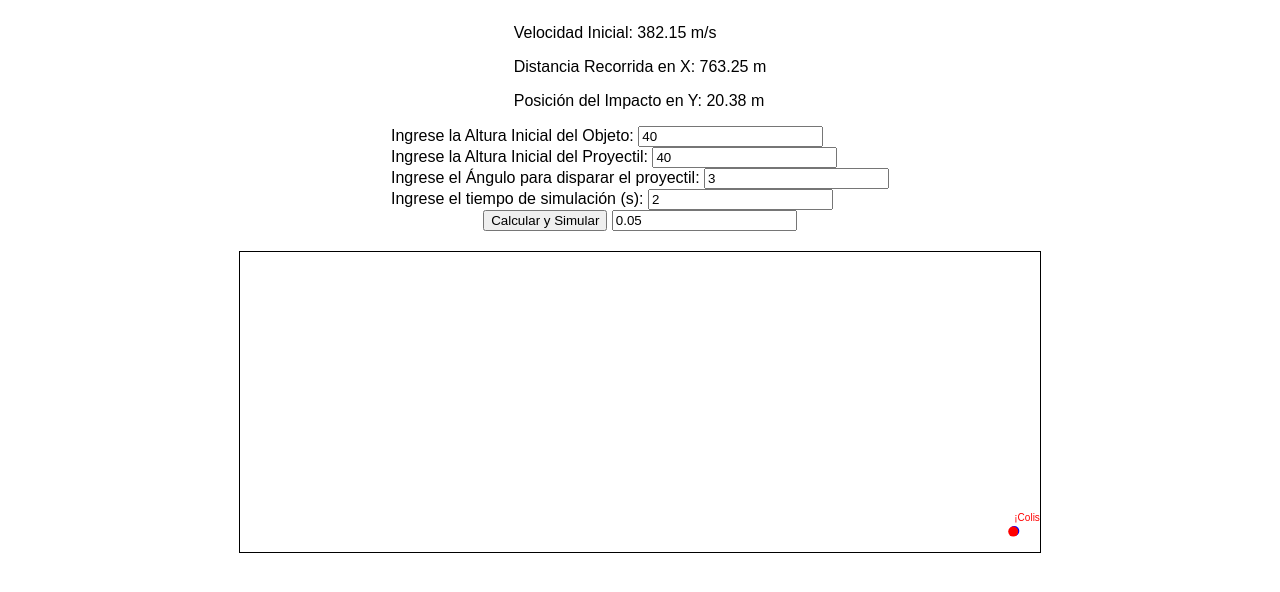
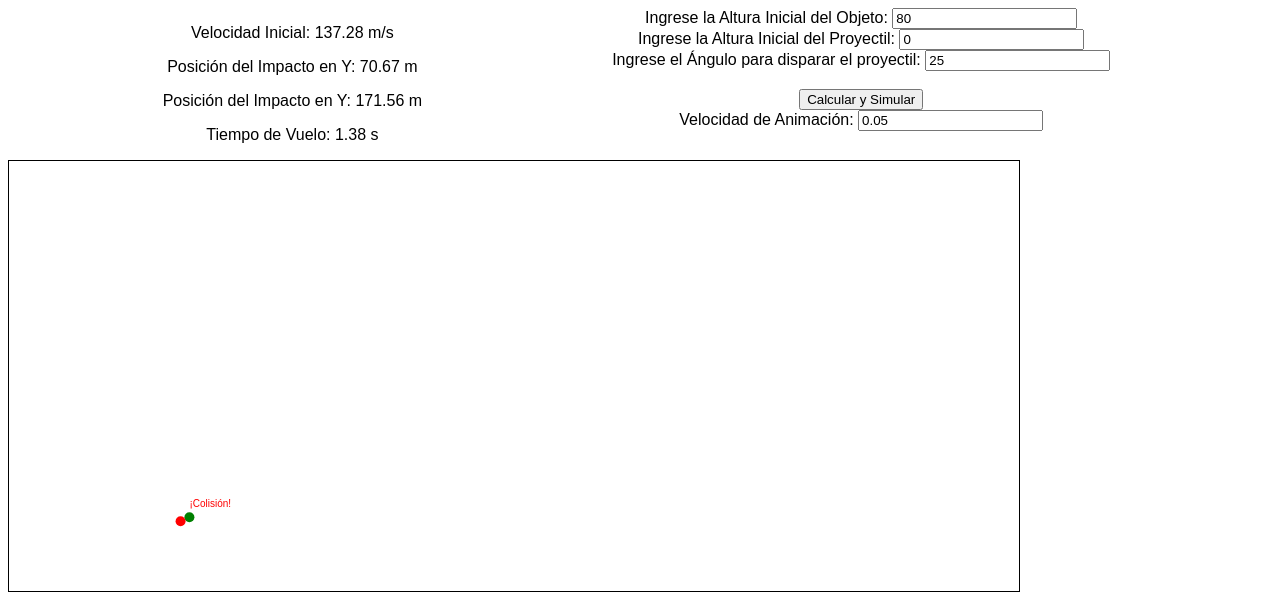
Before and after one commit to AsherGarciaO/Practica, a plain HTML site: page index.html in a window 1280 px wide. Both pictures are taken after a click on the button "Calcular y Simular". Drawn offline with Linux system fonts and the light colour scheme.

Commit message:
Agregado

```diff
--- a/css/styles.css
+++ b/css/styles.css
@@ -1,11 +1,22 @@
 body{
     font-family: Arial;
-    display: flex;
-    flex-direction: column;
-    align-items: center;
+}
+
+.content{
+    text-align: center;
+    width: 45%;
+    float: left;
 }
 
 #canvas {
     border: 1px solid black;
-    margin-top: 20px;
 }
+
+.clearfix{
+    clear: both;
+}
+
+.animacion{
+    width: 100%;
+    border: 1px solid black;
+}
--- a/index.html
+++ b/index.html
@@ -9,32 +9,34 @@
 <body>
     <div id="divElements" class="content">
         <p id="velI">Velocidad Inicial: </p>
-        <p id="dis">Distancia Recorrida en X: </p>
         <p id="yF">Posición del Impacto en Y: </p>
+        <p id="xF">Posición del Impacto en X: </p>
+        <p id="t">Tiempo de Vuelo del Proyectil: </p>
     </div>
     <div id="inputs" class="content">
         Ingrese la Altura Inicial del Objeto:
-        <input type="number" id="alturaO" min="1" value="40">
+        <input type="number" id="alturaO" min="1" value="80">
         <br>
         Ingrese la Altura Inicial del Proyectil:
-        <input type="number" id="alturaP" min="0" value="40">
+        <input type="number" id="alturaP" min="0" value="0">
         <br>
         Ingrese el Ángulo para disparar el proyectil:
-        <input type="number" id="anguloP" min="1" value="3">
-        <br>
-        Ingrese el tiempo de simulación (s):
-        <input type="number" id="tiempo" min="0" step="0.1" value="2">
-        <br>
+        <input type="number" id="anguloP" min="1" value="25">
+        <br><br>
         <center>
-            <button id="calcular">Calcular y Simular</button>
+            <button id="calcular">Calcular y Simular</button><br>
+            Velocidad de Animación:
             <input type="number" step="0.01", id="velocidad" value="0.05" min="0.01">
         </center>
     </div>
-    <canvas id="canvas" width="800" height="300"></canvas>
-    <script src="./js/ecuaciones.js"></script>
-    <script src="./js/elementos.js"></script>
+    <div class="clearfix"></div>
+    <div>
+        <canvas id="canvas" width="1010" height="430"></canvas>
+        <script src="./js/ecuaciones.js"></script>
+        <script src="./js/elementos.js"></script>
+    </div>
     <script>
-        agregarEventos(calcularAlturaImpacto, "calcular", "alturaP", "anguloP", "tiempo", "alturaO");
+        agregarEventos(calcularAlturaImpacto, "calcular", "alturaP", "anguloP", "alturaO");
     </script>
 </body>
 </html>
--- a/js/ecuaciones.js
+++ b/js/ecuaciones.js
@@ -1,9 +1,15 @@
-function calcularAlturaImpacto(yIObjeto, grados, tiempo, yIProyectil = 0) {
-    let vIProyectil = (yIObjeto)/(sen(grados)*tiempo);
-    let distanciaX = vIProyectil * tiempo * cos(grados);
+function calcularAlturaImpacto(yIObjeto, grados, yIProyectil = 0) {
+    let distanciaX = (yIObjeto-yIProyectil)/(sen(grados))*cos(grados);
+    let vIProyectil = potencia((2*9.81*distanciaX), 0.5)/sen(grados);
+    let tiempo = distanciaX/(vIProyectil*cos(grados));
     let posicionImpactoY = yIObjeto -((0.5)*(9.81)*tiempo*tiempo);
-    console.log(vIProyectil);
-    return {v0p: vIProyectil, xF: distanciaX, yF: posicionImpactoY};
+
+    return {v0p: vIProyectil, xF: distanciaX, yF: posicionImpactoY, t: tiempo};
+}
+
+// Funciones Extra
+function potencia(base, exponente){
+    return Math.pow(base, exponente);
 }
 
 // Funciones Trigonométricas Necesarias
@@ -15,7 +21,24 @@ function cos(grados) {
     return Math.cos(convertirGradosRadianes(grados));
 }
 
+function tan(grados){
+    return Math.tan(convertirGradosRadianes(grados));
+}
+
 // Convertir Grados a Radianes para poder usar sen y cos
 function convertirGradosRadianes(grados) {
     return (grados * (Math.PI / 180));
 }
+
+//Funciones MRUA y MRU
+function movimientoYParabólico(y0, v0, grados, t){
+    let yf = y0 + v0*sen(grados)*t - (0.5*9.81*potencia(t, 2));
+
+    return yf;
+}
+
+function movimientoXParabolico(x0, v0, grados, t){
+    let xf = x0 + v0*cos(grados)*t;
+
+    return xf;
+}
--- a/js/elementos.js
+++ b/js/elementos.js
@@ -11,7 +11,6 @@ function habilitarInput(id){
 }
 
 function deshabilitarInputs(){
-    deshabilitarInput("tiempo");
     deshabilitarInput("anguloP");
     deshabilitarInput("alturaO");
     deshabilitarInput("alturaP");
@@ -20,7 +19,6 @@ function deshabilitarInputs(){
 }
 
 function habilitarInputs(){
-    habilitarInput("tiempo");
     habilitarInput("anguloP");
     habilitarInput("alturaO");
     habilitarInput("alturaP");
@@ -30,11 +28,10 @@ function habilitarInputs(){
 
 function agregarEventos(calcular, button, ...ids) {
     document.getElementById(button).addEventListener('click', () => {
-        let tiempo = obtenerDatosInput("tiempo");
         let angulo = obtenerDatosInput("anguloP");
         let yObjeto = obtenerDatosInput("alturaO");
         let yProyectil = obtenerDatosInput("alturaP");
-        let resultado = calcular(yObjeto, angulo, tiempo, yProyectil);
+        let resultado = calcular(yObjeto, angulo, yProyectil);
         mostrarResultado(resultado);
         deshabilitarInputs();
         simularMovimiento(resultado.v0p, angulo, yProyectil, yObjeto, resultado.xF);
@@ -42,11 +39,10 @@ function agregarEventos(calcular, button, ...ids) {
 
     ids.forEach(item => {
         document.getElementById(item).addEventListener('change', () => {
-            let tiempo = obtenerDatosInput("tiempo");
             let angulo = obtenerDatosInput("anguloP");
             let yObjeto = obtenerDatosInput("alturaO");
             let yProyectil = obtenerDatosInput("alturaP");
-            let resultado = calcular(yObjeto, angulo, tiempo, yProyectil);
+            let resultado = calcular(yObjeto, angulo, yProyectil);
             mostrarResultado(resultado);
             deshabilitarInputs();
             simularMovimiento(resultado.v0p, angulo, yProyectil, yObjeto, resultado.xF);
@@ -56,11 +52,13 @@ function agregarEventos(calcular, button, ...ids) {
 
 function mostrarResultado(resultado) {
     document.getElementById("velI").textContent = `Velocidad Inicial: ${resultado.v0p.toFixed(2)} m/s`;
-    document.getElementById("dis").textContent = `Distancia Recorrida en X: ${resultado.xF.toFixed(2)} m`;
     document.getElementById("yF").textContent = `Posición del Impacto en Y: ${resultado.yF.toFixed(2)} m`;
+    document.getElementById("xF").textContent = `Posición del Impacto en Y: ${resultado.xF.toFixed(2)} m`;
+    document.getElementById("t").textContent = `Tiempo de Vuelo: ${resultado.t.toFixed(2)} s`;
 }
 
 function simularMovimiento(v0, angulo, alturaInicial, alturaObjeto, distancia) {
+    console.log();
     let canvas = document.getElementById("canvas");
     let ctx = canvas.getContext("2d");
     let t = 0;
@@ -68,7 +66,6 @@ function simularMovimiento(v0, angulo, alturaInicial, alturaObjeto, distancia) {
     let objetoEnElSuelo = false;
 
     let animar = () => {
-        let y0Proyectil = canvas.height - alturaInicial;
         let y0Objeto = canvas.height  - alturaObjeto;
         let dt = parseFloat(document.getElementById("velocidad").value);
         let g = 9.81;
@@ -77,10 +74,18 @@ function simularMovimiento(v0, angulo, alturaInicial, alturaObjeto, distancia) {
         ctx.clearRect(0, 0, canvas.width, canvas.height);
         t += dt;
 
-        let xProyectil = 10 + v0 * t * cos(convertirGradosRadianes(angulo));
-        let yProyectil = y0Proyectil - (v0 * t * sen(convertirGradosRadianes(angulo)) - (0.5 * g * t * t));
+        let xProyectil = movimientoXParabolico(0, v0, angulo, t);
+        let yProyectil = canvas.height-movimientoYParabólico(alturaInicial, v0, angulo, t);
+        let yCaidaObjeto = y0Objeto + (0.5 * g * t * t);
 
-        let yCaidaObjeto = y0Objeto + (0.5 * g * t * t);
+        let distanciaEntreCentros = Math.sqrt(
+            Math.pow(xProyectil - (distancia + 10), 2) + Math.pow(yProyectil - yCaidaObjeto, 2)
+        );
+
+        if (!colisionado && distanciaEntreCentros <= (5)) {
+            colisionado = true;
+            ctx.fillText("¡Colisión!", xProyectil, yProyectil - 10);
+        }
 
         ctx.beginPath();
         ctx.arc(xProyectil, yProyectil, radio, 0, Math.PI * 2);
@@ -89,24 +94,16 @@ function simularMovimiento(v0, angulo, alturaInicial, alturaObjeto, distancia) {
         ctx.closePath();
 
         ctx.beginPath();
-        ctx.arc(distancia + 10, yCaidaObjeto, radio, 0, Math.PI * 2);
+        ctx.arc(distancia, yCaidaObjeto, radio, 0, Math.PI * 2);
         ctx.fillStyle = "red";
         ctx.fill();
         ctx.closePath();
-
-        let distanciaEntreCentros = Math.sqrt(
-            Math.pow(xProyectil - (distancia + 10), 2) + Math.pow(yProyectil - yCaidaObjeto, 2)
-        );
 
         if (!objetoEnElSuelo && yCaidaObjeto >= canvas.height) {
             objetoEnElSuelo = true;
             ctx.fillText("¡El objeto ha tocado el suelo!", distancia, canvas.height - 10);
         }
-        console.log(xProyectil + " - " + yProyectil);
-        if (!colisionado && distanciaEntreCentros <= (5)) {
-            colisionado = true;
-            ctx.fillText("¡Colisión!", xProyectil, yProyectil - 10);
-        }
+
 
         if (!colisionado && !objetoEnElSuelo) {
             requestAnimationFrame(animar);
```
